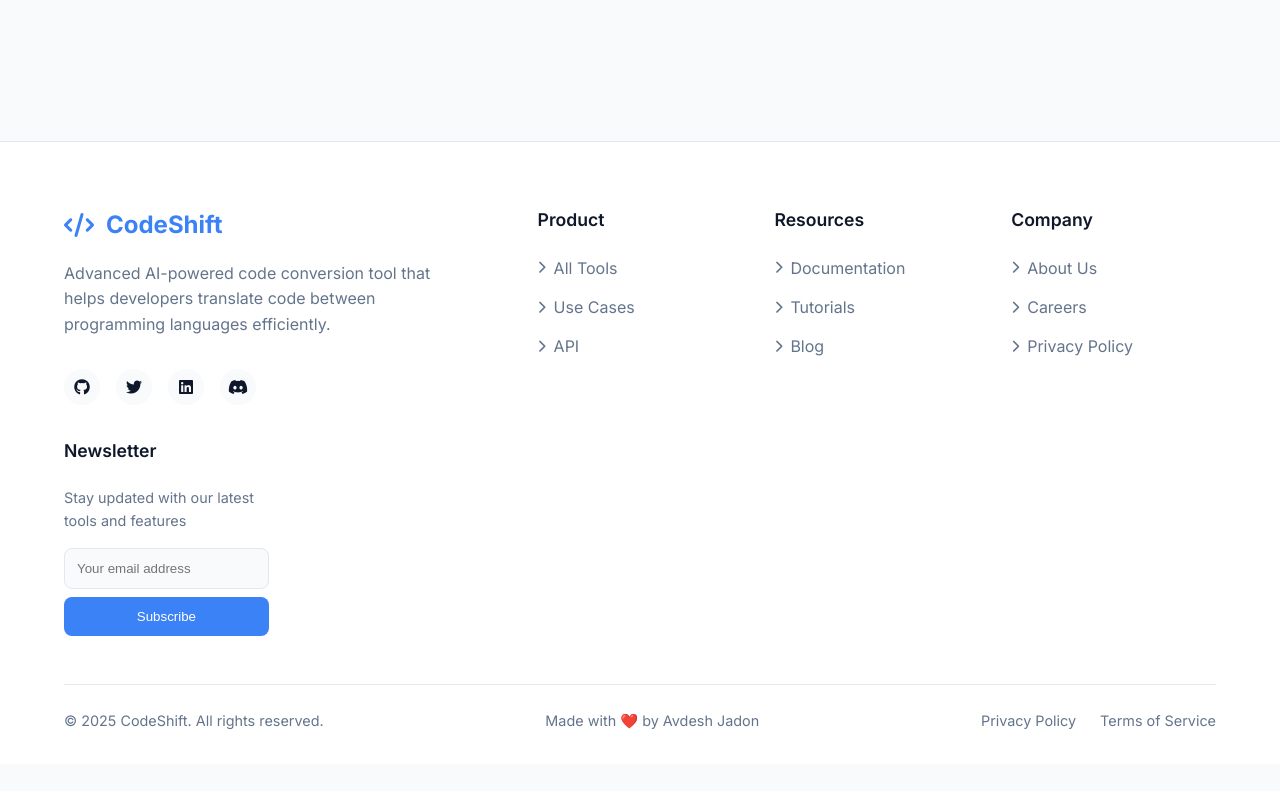
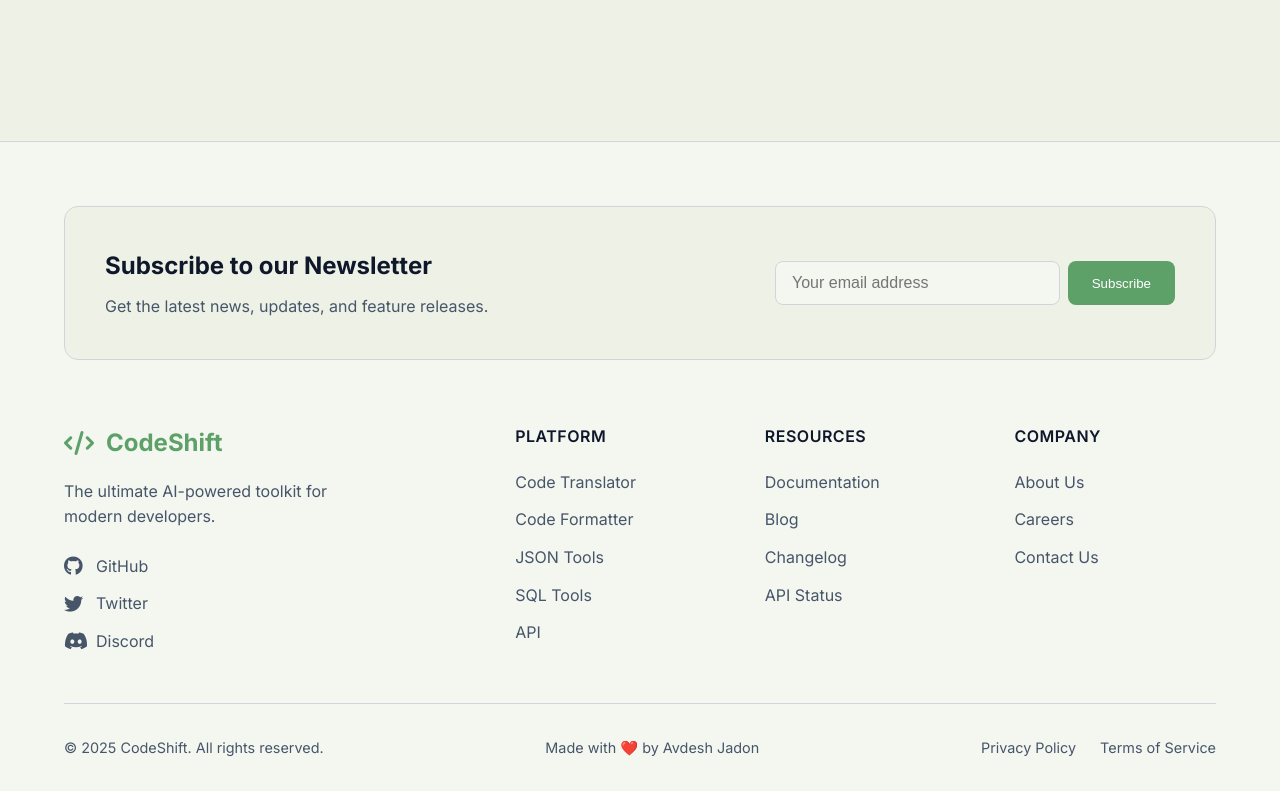
Before and after one commit to avdeshjadon/CodeManipulate, a website: page public/index.html in a window 1280 px wide. Shown: the part 917-1708 px from the top of the page. Before the commit the page ends 1681 px from the top, so only its background shows below. Drawn offline with Linux system fonts and the light colour scheme.

Commit message:
enhanced ui

```diff
--- a/public/css/style.css
+++ b/public/css/style.css
@@ -1,28 +1,26 @@
 :root {
-  --bg-primary: #f8fafc;
-  --bg-secondary: #ffffff;
+  --bg-primary: #eef2e6; /* Slightly lighter green for cleaner feel */
+  --bg-secondary: #f4f7f0;
   --text-primary: #0f172a;
-  --text-secondary: #64748b;
-  --accent-primary: #3b82f6;
-  --accent-secondary: #2563eb;
-  --border-color: #e2e8f0;
-  --success: #10b981;
+  --text-secondary: #475569; /* Bit darker than #64748b for readability */
+  --accent-primary: #5da169;
+  --accent-secondary: #2c755a;
+  --border-color: #d1d5db; /* Softer border color */
+  --success: #22c55e; /* Slightly brighter success */
   --error: #ef4444;
-  --shadow-sm: 0 1px 2px rgba(0, 0, 0, 0.05);
-  --shadow-md: 0 4px 6px -1px rgba(0, 0, 0, 0.1),
-    0 2px 4px -1px rgba(0, 0, 0, 0.06);
-  --shadow-lg: 0 10px 15px -3px rgba(0, 0, 0, 0.1),
-    0 4px 6px -2px rgba(0, 0, 0, 0.05);
-  --transition: all 0.3s cubic-bezier(0.4, 0, 0.2, 1);
-  --radius: 12px;
+  --shadow-sm: 0 1px 3px rgba(0, 0, 0, 0.04);
+  --shadow-md: 0 4px 8px rgba(0, 0, 0, 0.06);
+  --shadow-lg: 0 10px 15px rgba(0, 0, 0, 0.08);
+  --transition: all 0.3s ease-in-out;
+  --radius: 14px;
 }
 
 html.dark-mode {
   --bg-primary: #0f172a;
   --bg-secondary: #1e293b;
   --text-primary: #f1f5f9;
-  --text-secondary: #94a3b8;
-  --border-color: #334155;
+  --text-secondary: #cbd5e1;
+  --border-color: #475569;
 }
 
 html {
@@ -73,7 +71,7 @@
   position: sticky;
   top: 0;
   z-index: 50;
-  background: rgba(248, 250, 252, 0.8);
+background: #dfdfda;
   backdrop-filter: blur(10px);
   border-bottom: 1px solid var(--border-color);
   transition: var(--transition);
@@ -475,7 +473,7 @@
 .footer {
   background: var(--bg-secondary);
   border-top: 1px solid var(--border-color);
-  padding: 4rem 0 2rem;
+  padding-top: 4rem;
   margin-top: 4rem;
 }
 
@@ -485,120 +483,55 @@
   padding: 0 1.5rem;
 }
 
-.footer-grid {
-  display: grid;
-  grid-template-columns: repeat(5, 1fr);
+.footer-newsletter {
+  background-color: var(--bg-primary);
+  padding: 2.5rem;
+  border-radius: var(--radius);
+  display: flex;
+  justify-content: space-between;
+  align-items: center;
+  flex-wrap: wrap;
   gap: 2rem;
-  margin-bottom: 3rem;
+  margin-bottom: 4rem;
+  border: 1px solid var(--border-color);
 }
 
-.footer-brand {
-  grid-column: 1 / 3;
-  display: flex;
-  flex-direction: column;
-  gap: 1rem;
+.footer-newsletter h3 {
+  font-size: 1.5rem;
+  margin-bottom: 0.5rem;
+  color: var(--text-primary);
 }
 
-.footer-logo {
-  display: flex;
-  align-items: center;
-  gap: 0.75rem;
-  font-weight: 700;
-  font-size: 1.5rem;
-  color: var(--accent-primary);
-  text-decoration: none;
-}
-
-.footer-desc {
+.footer-newsletter p {
   color: var(--text-secondary);
   max-width: 400px;
 }
 
-.footer-social {
-  display: flex;
-  gap: 1rem;
-  margin-top: 1rem;
-}
-
-.footer-social .social-link {
-  display: flex;
-  align-items: center;
-  justify-content: center;
-  width: 36px;
-  height: 36px;
-  border-radius: 50%;
-  background: var(--bg-primary);
-  color: var(--text-primary);
-  transition: var(--transition);
-  text-decoration: none;
-}
-
-.footer-social .social-link:hover {
-  background: var(--accent-primary);
-  color: white;
-  transform: translateY(-3px);
-}
-
-.footer-heading {
-  font-size: 1.1rem;
-  font-weight: 600;
-  margin-bottom: 1.25rem;
-  color: var(--text-primary);
-}
-
-.footer-links {
-  list-style: none;
-}
-
-.footer-link {
-  margin-bottom: 0.75rem;
-}
-
-.footer-link a {
-  color: var(--text-secondary);
-  text-decoration: none;
-  transition: var(--transition);
-  display: inline-flex;
-  align-items: center;
-  gap: 0.5rem;
-}
-
-.footer-link a:hover {
-  color: var(--accent-primary);
-  transform: translateX(5px);
-}
-
-.footer-link i {
-  font-size: 0.8rem;
-}
-
-.footer-newsletter-desc {
-  color: var(--text-secondary);
-  margin-bottom: 1rem;
-  font-size: 0.9rem;
-}
-
 .newsletter-form {
   display: flex;
-  flex-direction: column;
   gap: 0.5rem;
+  width: 100%;
+  max-width: 400px;
 }
 
 .newsletter-form input {
-  padding: 0.75rem;
+  width: 100%;
+  padding: 0.75rem 1rem;
   border: 1px solid var(--border-color);
   border-radius: 8px;
-  background: var(--bg-primary);
+  background: var(--bg-secondary);
   color: var(--text-primary);
+  font-size: 1rem;
 }
 
 .newsletter-form input:focus {
   outline: none;
   border-color: var(--accent-primary);
+  box-shadow: 0 0 0 3px rgba(59, 130, 246, 0.2);
 }
 
 .newsletter-form button {
-  padding: 0.75rem;
+  padding: 0.75rem 1.5rem;
   border: none;
   border-radius: 8px;
   background: var(--accent-primary);
@@ -612,9 +545,83 @@
   background: var(--accent-secondary);
 }
 
+.footer-grid {
+  display: grid;
+  grid-template-columns: 2fr 1fr 1fr 1fr;
+  gap: 3rem;
+  margin-bottom: 3rem;
+}
+
+.footer-brand .footer-logo {
+  display: flex;
+  align-items: center;
+  gap: 0.75rem;
+  font-weight: 700;
+  font-size: 1.5rem;
+  color: var(--accent-primary);
+  text-decoration: none;
+  margin-bottom: 1rem;
+}
+
+.footer-desc {
+  color: var(--text-secondary);
+  margin-bottom: 1.5rem;
+  max-width: 300px;
+}
+
+.footer-social {
+  display: flex;
+  flex-direction: column;
+  gap: 0.75rem;
+}
+
+.footer-social .social-link {
+  color: var(--text-secondary);
+  text-decoration: none;
+  display: inline-flex;
+  align-items: center;
+  gap: 0.75rem;
+  transition: color 0.3s ease;
+}
+
+.footer-social .social-link:hover {
+  color: var(--accent-primary);
+}
+
+.footer-social .social-link i {
+  font-size: 1.2rem;
+  width: 20px;
+}
+
+.footer-heading {
+  font-size: 1rem;
+  font-weight: 600;
+  margin-bottom: 1.25rem;
+  color: var(--text-primary);
+  text-transform: uppercase;
+  letter-spacing: 0.5px;
+}
+
+.footer-links {
+  list-style: none;
+  display: flex;
+  flex-direction: column;
+  gap: 0.75rem;
+}
+
+.footer-links a {
+  color: var(--text-secondary);
+  text-decoration: none;
+  transition: color 0.3s ease;
+}
+
+.footer-links a:hover {
+  color: var(--accent-primary);
+}
+
 .footer-bottom {
+  padding: 2rem 0;
   border-top: 1px solid var(--border-color);
-  padding-top: 1.5rem;
   display: flex;
   justify-content: space-between;
   align-items: center;
@@ -740,6 +747,16 @@
   color: var(--success);
 }
 
+@media (max-width: 992px) {
+  .footer-grid {
+    grid-template-columns: 1fr 1fr;
+    gap: 2.5rem;
+  }
+  .footer-brand {
+    grid-column: 1 / -1;
+  }
+}
+
 @media (max-width: 768px) {
   .hero h1 {
     font-size: 2.25rem;
@@ -758,15 +775,10 @@
   #targetLang {
     width: 100%;
   }
-  .footer-grid {
-    grid-template-columns: 1fr 1fr;
-  }
-  .footer-brand {
-    grid-column: 1 / -1;
-  }
   .footer-bottom {
     flex-direction: column;
     text-align: center;
+    gap: 1.5rem;
   }
 }
 
--- a/public/index.html
+++ b/public/index.html
@@ -37,12 +37,10 @@
           <i class="fas fa-code logo-icon"></i>
           CodeShift
         </a>
-
         <div class="nav-toggle">
           <a href="index.html" class="toggle-option active">Code Translator</a>
           <a href="formatter.html" class="toggle-option">Code Formatter</a>
         </div>
-
         <button
           class="theme-toggle"
           id="themeToggle"
@@ -52,7 +50,6 @@
         </button>
       </div>
     </nav>
-
     <main class="container">
       <section class="hero">
         <h1>Transform Code Between Languages</h1>
@@ -151,6 +148,16 @@
     </main>
     <footer class="footer">
       <div class="footer-container">
+        <div class="footer-newsletter">
+          <div class="footer-newsletter-content">
+            <h3>Subscribe to our Newsletter</h3>
+            <p>Get the latest news, updates, and feature releases.</p>
+          </div>
+          <form class="newsletter-form">
+            <input type="email" placeholder="Your email address" required />
+            <button type="submit">Subscribe</button>
+          </form>
+        </div>
         <div class="footer-grid">
           <div class="footer-brand">
             <a href="index.html" class="footer-logo">
@@ -158,73 +165,46 @@
               CodeShift
             </a>
             <p class="footer-desc">
-              Advanced AI-powered code conversion tool that helps developers
-              translate code between programming languages efficiently.
+              The ultimate AI-powered toolkit for modern developers.
             </p>
             <div class="footer-social">
-              <a href="#" class="social-link"><i class="fab fa-github"></i></a>
-              <a href="#" class="social-link"><i class="fab fa-twitter"></i></a>
               <a href="#" class="social-link"
-                ><i class="fab fa-linkedin"></i
-              ></a>
-              <a href="#" class="social-link"><i class="fab fa-discord"></i></a>
+                ><i class="fab fa-github"></i> GitHub</a
+              >
+              <a href="#" class="social-link"
+                ><i class="fab fa-twitter"></i> Twitter</a
+              >
+              <a href="#" class="social-link"
+                ><i class="fab fa-discord"></i> Discord</a
+              >
             </div>
           </div>
           <div class="footer-section">
-            <h3 class="footer-heading">Product</h3>
+            <h3 class="footer-heading">Platform</h3>
             <ul class="footer-links">
-              <li class="footer-link">
-                <a href="#"><i class="fas fa-chevron-right"></i> All Tools</a>
-              </li>
-              <li class="footer-link">
-                <a href="#"><i class="fas fa-chevron-right"></i> Use Cases</a>
-              </li>
-              <li class="footer-link">
-                <a href="#"><i class="fas fa-chevron-right"></i> API</a>
-              </li>
+              <li><a href="#">Code Translator</a></li>
+              <li><a href="#">Code Formatter</a></li>
+              <li><a href="#">JSON Tools</a></li>
+              <li><a href="#">SQL Tools</a></li>
+              <li><a href="#">API</a></li>
             </ul>
           </div>
           <div class="footer-section">
             <h3 class="footer-heading">Resources</h3>
             <ul class="footer-links">
-              <li class="footer-link">
-                <a href="#"
-                  ><i class="fas fa-chevron-right"></i> Documentation</a
-                >
-              </li>
-              <li class="footer-link">
-                <a href="#"><i class="fas fa-chevron-right"></i> Tutorials</a>
-              </li>
-              <li class="footer-link">
-                <a href="#"><i class="fas fa-chevron-right"></i> Blog</a>
-              </li>
+              <li><a href="#">Documentation</a></li>
+              <li><a href="#">Blog</a></li>
+              <li><a href="#">Changelog</a></li>
+              <li><a href="#">API Status</a></li>
             </ul>
           </div>
           <div class="footer-section">
             <h3 class="footer-heading">Company</h3>
             <ul class="footer-links">
-              <li class="footer-link">
-                <a href="#"><i class="fas fa-chevron-right"></i> About Us</a>
-              </li>
-              <li class="footer-link">
-                <a href="#"><i class="fas fa-chevron-right"></i> Careers</a>
-              </li>
-              <li class="footer-link">
-                <a href="#"
-                  ><i class="fas fa-chevron-right"></i> Privacy Policy</a
-                >
-              </li>
+              <li><a href="#">About Us</a></li>
+              <li><a href="#">Careers</a></li>
+              <li><a href="#">Contact Us</a></li>
             </ul>
-          </div>
-          <div class="footer-section">
-            <h3 class="footer-heading">Newsletter</h3>
-            <p class="footer-newsletter-desc">
-              Stay updated with our latest tools and features
-            </p>
-            <form class="newsletter-form">
-              <input type="email" placeholder="Your email address" required />
-              <button type="submit">Subscribe</button>
-            </form>
           </div>
         </div>
         <div class="footer-bottom">
```
Also changed, not shown: public/formatter.html (+56 -58 lines).
